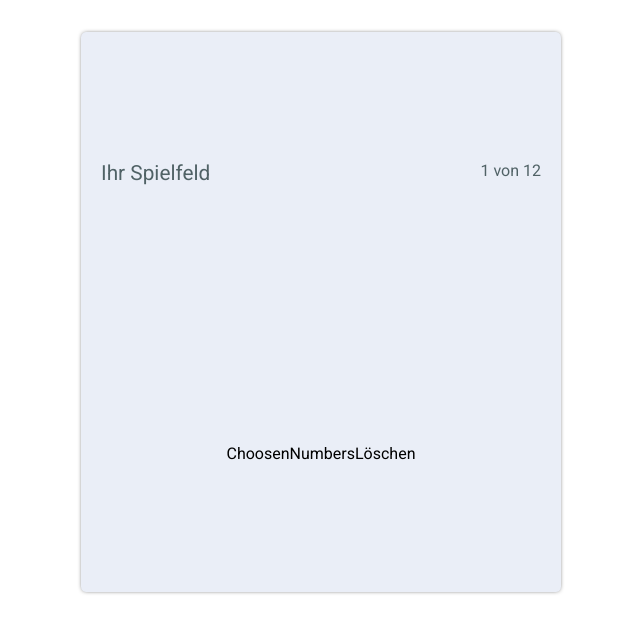
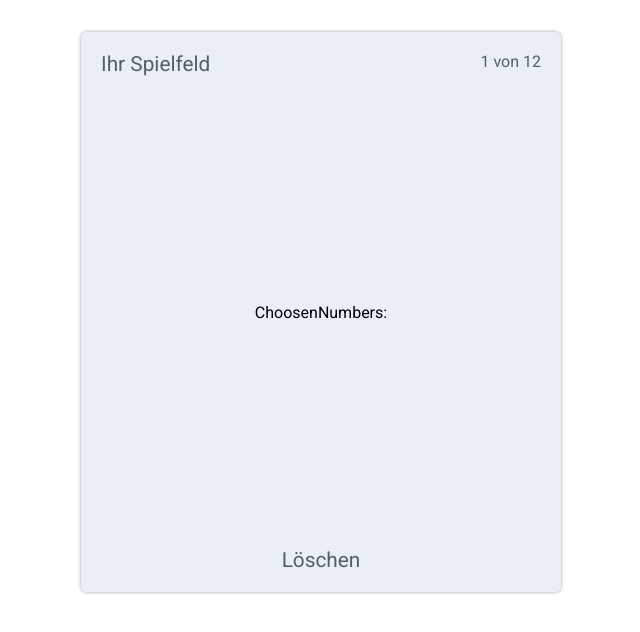
Before and after one commit to kedmar20/Lotto-App-Probeaufgabe, a React (Vite) app: page /chosen in a window 1280 px wide. Shown: the top 632 px of the page, without its empty margins (319-959 px from the left). Built offline with nearby package versions, Linux system fonts and the light colour scheme.

Commit message:
add functionality to ChosenNumbers view, made appearing dependency of button 'weiter' on the amont of chosen numbers

```diff
--- a/src/App.jsx
+++ b/src/App.jsx
@@ -11,11 +11,11 @@ function App() {
 
    return (
          <ThemeProvider theme={theme}>
-            <MainTemplate>
-                  <NumbersProvider>
+            <NumbersProvider>
+                  <MainTemplate>
                         <Outlet />
-                  </NumbersProvider>
-            </MainTemplate>
+                  </MainTemplate>
+            </NumbersProvider>
          </ThemeProvider>
 
    );
--- a/src/components/atoms/NumberButton/NumberButton.jsx
+++ b/src/components/atoms/NumberButton/NumberButton.jsx
@@ -4,30 +4,40 @@ import { NumbersContext } from "src/providers/Providers";
 
 
 
-export default function NumberButton({number}) {
+export default function NumberButton({number, i}) {
   const context = useContext(NumbersContext);
 
-const [buttonValue, setButtonValue] = useState(number);
+  const [buttonValue, setButtonValue] = useState(number);
 
-const AddNumber = () => {
-   console.log(context.numbers);
-   console.log('clicked');
-   setButtonValue('X');
+
+  const AddNumber = (i) => {
+    console.log(i);
+  // console.log(e.target.value);
+  // console.log(context.numbers.length);
+
+  if (context.numbers.length<6) {
+  //  console.log('clicked');
    if (buttonValue==number) {
-    context.handleAddNumber(number);
-  } else {
-    context.deleteNumber(number);
+    setButtonValue('X');
+    // context.handleAddNumber(number);
+    context.setNumbers([number, ...context.numbers]);
+(context.numbers.length>=5)?context.setToggle(true):'';
+    } else {
+      context.deleteNumber(number);
+      setButtonValue(number);
+    }
+    // console.log(context.numbers);
   }
-  console.log(context.numbers);
+  else{
+
+    return
+  }
 }
 
-// const buttonValue = ()=>{
-//   if
-// return (number)
-// }
 
   return (
-    <NumberButtonStyles onClick={()=>AddNumber()}>
+    <NumberButtonStyles
+    onClick={()=>AddNumber(i)}>
       {buttonValue}
     </NumberButtonStyles>
   )
--- a/src/components/molecules/NumberList/NumberList.jsx
+++ b/src/components/molecules/NumberList/NumberList.jsx
@@ -10,9 +10,10 @@ const NumberList = () => {
 console.log(numbers);
   return (
     <NumberListStyles>
-      {  numbers.map((number)=>(
-      <NumberButton key={number} number={number}/>
-        ))}
+      {  numbers.map((number, i)=>{
+      return(
+      <NumberButton key={number} number={number} i={i+1}/>
+        )})}
     </NumberListStyles>
   )
 }
--- a/src/components/organisms/Footer/Footer.jsx
+++ b/src/components/organisms/Footer/Footer.jsx
@@ -1,14 +1,29 @@
-import React from 'react'
+import React, {useContext} from 'react'
+import { NavLink } from 'react-router-dom'
+import { FooterStyles } from './Footer.styles'
+import { NumbersContext } from 'src/providers/Providers';
 
 const Footer = () => {
+     const context = useContext(NumbersContext);
+    //  console.log(context.toggle);
+     const toggle = context.toggle;
   return (
-    <div>
+    <FooterStyles>
         <img></img>
         <span>
 
       Löschen
         </span>
-    </div>
+        <NavLink to="/chosen">
+
+        {
+        (toggle)?
+        (<button onClick={()=>context.setToggle(false)}>weiter</button>)
+        :''
+        }
+
+          </NavLink>
+    </FooterStyles>
   )
 }
 
--- a/src/components/organisms/Footer/Footer.styles.js
+++ b/src/components/organisms/Footer/Footer.styles.js
@@ -0,0 +1,15 @@
+import styled from "styled-components";
+
+export const FooterStyles = styled.div`
+    display: flex;
+    flex-wrap:wrap;
+    justify-content: space-between;
+    padding: 0 20px;
+    align-items: start;
+   width: 100%;
+   gap: 5px;
+   color: ${({ theme }) => theme.colors.textHeader};
+   font-size: 1.3em;
+   position: absolute;
+   bottom: 20px;
+`;
--- a/src/components/organisms/Header/Header.styles.js
+++ b/src/components/organisms/Header/Header.styles.js
@@ -12,6 +12,9 @@ export const HeaderStyles = styled.div`
    gap: 5px;
    color: ${({ theme }) => theme.colors.textHeader};
    font-size: 1.3em;
+   position: absolute;
+   top: 20px;
+
 
    .textHeaderRight {
     font-size: 1rem;
--- a/src/components/templates/MainTemplate/MainTemplate.jsx
+++ b/src/components/templates/MainTemplate/MainTemplate.jsx
@@ -1,16 +1,19 @@
-import React from "react";
+import React, {useContext} from 'react'
 import { MainTemplateStyles } from "./MainTemplate.styles";
 import Header from "src/components/organisms/Header/Header";
 import Footer from "src/components/organisms/Footer/Footer";
+import { NumbersContext } from 'src/providers/Providers';
 
 
 
 const MainTemplate = ({ children }) => {
+   //   const context = useContext(NumbersContext);
    return (
       <MainTemplateStyles>
          <Header />
          {children}
-         <Footer />
+         {/* <Footer toggle={context.toggle}/> */}
+         <Footer/>
       </MainTemplateStyles>
    );
 };
--- a/src/components/templates/MainTemplate/MainTemplate.styles.js
+++ b/src/components/templates/MainTemplate/MainTemplate.styles.js
@@ -11,6 +11,7 @@ export const MainTemplateStyles = styled.div`
     /* border: green solid 2px; */
     border-radius: 1%;
     margin: auto;
+    position: relative;
 -webkit-box-shadow: 0px 0px 5px -2px rgba(0,0,0,0.98);
 box-shadow: 0px 0px 5px -2px rgba(0,0,0,0.98);
 `;
--- a/src/index.css
+++ b/src/index.css
@@ -22,3 +22,7 @@ html {
     font-family: 'Roboto', sans-serif;
 
   }
+
+  .chosenNumber {
+    padding: 8px;
+   }
--- a/src/providers/Providers.jsx
+++ b/src/providers/Providers.jsx
@@ -3,28 +3,37 @@ import React, { useState } from "react";
 
 export const NumbersContext = React.createContext({
    numbers: [],
-   handleAddNumber: () => {},
+//    handleAddNumber: () => {},
    deleteNumber: () => {},
+   toggle: false,
+   setToggle: () => {},
+   setNumbers: () => {},
+
 });
 
 const NumbersProvider = ({ children }) => {
    const [numbers, setNumbers] = useState([]);
+   const [toggle, setToggle] = useState(false);
 
    const deleteNumber = (clickedNumber) => {
       const filteredNumbers = numbers.filter((number) => number !== clickedNumber);
       setNumbers(filteredNumbers);
    };
 
-   const handleAddNumber = (newNumber) => {
-      setNumbers([newNumber, ...numbers]);
-   };
+//    const handleAddNumber = (newNumber) => {
+//       setNumbers([newNumber, ...numbers]);
+      console.log(numbers);
+//    };
 
    return (
       <NumbersContext.Provider
          value={{
             numbers,
-            handleAddNumber,
+            // handleAddNumber,
             deleteNumber,
+            toggle,
+            setToggle,
+            setNumbers,
          }}
       >
          {children}
--- a/src/views/ChosenNumbers.jsx
+++ b/src/views/ChosenNumbers.jsx
@@ -1,9 +1,20 @@
-import React from 'react'
+import React, {useContext} from 'react'
+import { NumbersContext } from 'src/providers/Providers';
+
 
 const ChosenNumbers = () => {
+   const context = useContext(NumbersContext);
+   console.log(context.numbers);
+   const SixNumbers = context.numbers;
   return (
     <div>
-      ChoosenNumbers
+      <span>
+        ChoosenNumbers:
+        </span>
+
+      {SixNumbers.map((number)=>(
+      <span className='chosenNumber'>{number}</span>
+      ))}
 
     </div>
   )
```
